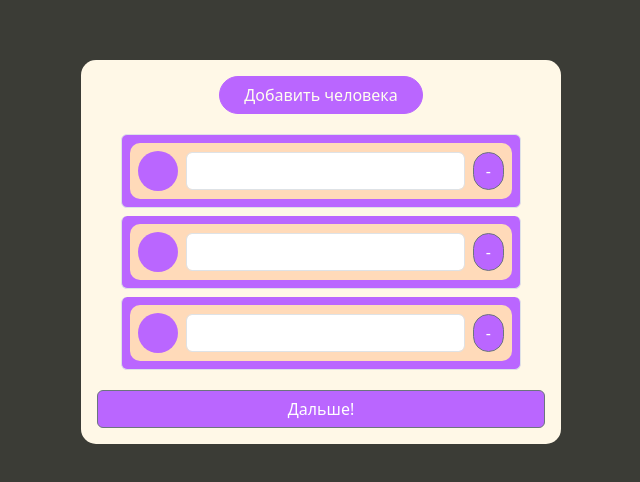
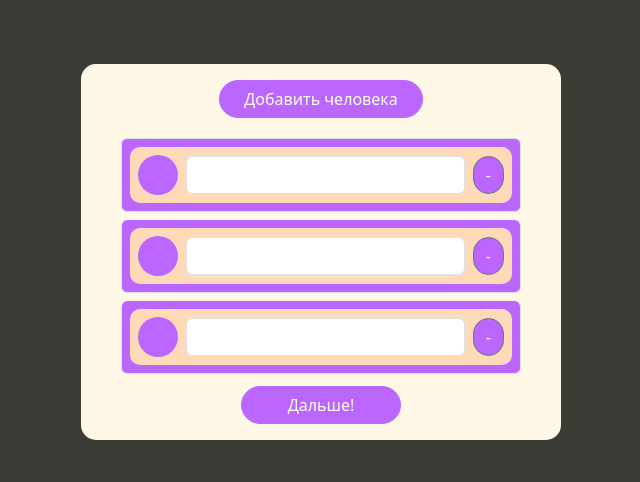
Before and after one commit to RimKhai/pay-divide, a Vue app: page / in a window 1280 px wide. Shown: the part 148-630 px from the top of the page, without its empty margins (319-959 px from the left). Built offline with nearby package versions, Linux system fonts and the light colour scheme.

Commit message:
add name on change write

```diff
--- a/src/entities/MemberField.vue
+++ b/src/entities/MemberField.vue
@@ -1,18 +1,24 @@
 <script setup>
 import { useMemberStore } from "../stores/MemberStore"
+import { ref } from "vue";
 
 const memberStore = useMemberStore()
+const name = ref("")
 
 const props = defineProps({
-    name: String,
     id: Number
 })
+// const emits = defineEmits(["onChange"])
+
+// const onChange = () => {
+//     emit("onChange")
+// }
 </script>
 
 <template>
     <div class="member-field d-flex align-items-center">
         <BAvatar class="avatar"></BAvatar>
-        <BFormInput class="input" />
+        <BFormInput class="input" v-model="name" @input="memberStore.addMemberName(id, name)"/>
         <BButton pill class="button" @click="memberStore.deleteMember(id)">-</BButton>
     </div>
 </template>
--- a/src/shared/NextButton.vue
+++ b/src/shared/NextButton.vue
@@ -7,17 +7,20 @@ const props = defineProps({
 <template>
     <div class="next w-100">
         <RouterLink :to="{name: routeName }">
-            <BButton class="w-100 button button__next">Дальше!</BButton>
+            <BButton class="button button__next">Дальше!</BButton>
         </RouterLink>
     </div>
 </template>
 
 <style lang="scss" scoped>
-.button {
-    background-color: $additional-color;
-}
-
 .button__next {
-    margin-top: $ui-step * 2;
+    border-radius: $pill;
+    width: 40*$ui-step;
+    border-color: $additional-color;
+    color: $text-color;
+    background: $additional-color;
+    &:hover {
+        background: $hover-color;
+    }
 }
 </style>
--- a/src/stores/MemberStore.js
+++ b/src/stores/MemberStore.js
@@ -26,6 +26,14 @@ export const useMemberStore = defineStore("memberStore", {
         },
         deleteMember(id) {
             this.homies = this.homies.filter(item => item.id !== id)
+        },
+        addMemberName(id, name) {
+            this.homies.map(item => {
+                if(item.id === id) {
+                    item.name = name
+                }
+            })
+            console.log(this.homies)
         }
     }
 })
```
